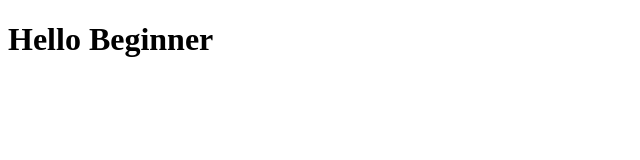
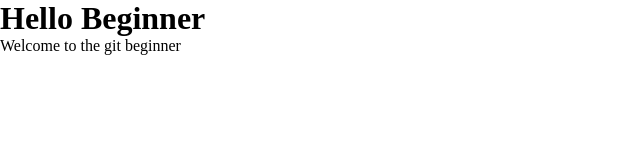
Before and after one commit to Gladza/git-beginner, a plain HTML site: page git-beginner/index.html in a window 1280 px wide. Shown: the whole page, without its empty margins (0-640 px from the left). Drawn offline with Linux system fonts and the light colour scheme; files that its build step writes are made by us from their sources.

Commit message:
welcome added

```diff
--- /dev/null
+++ b/git-beginner/css/style.css
@@ -0,0 +1,4 @@
+* {
+  margin: 0;
+  padding: 0;
+}
--- a/git-beginner/index.html
+++ b/git-beginner/index.html
@@ -8,5 +8,6 @@
   </head>
   <body>
     <h1>Hello Beginner</h1>
+    <p>Welcome to the git beginner</p>
   </body>
 </html>
```
